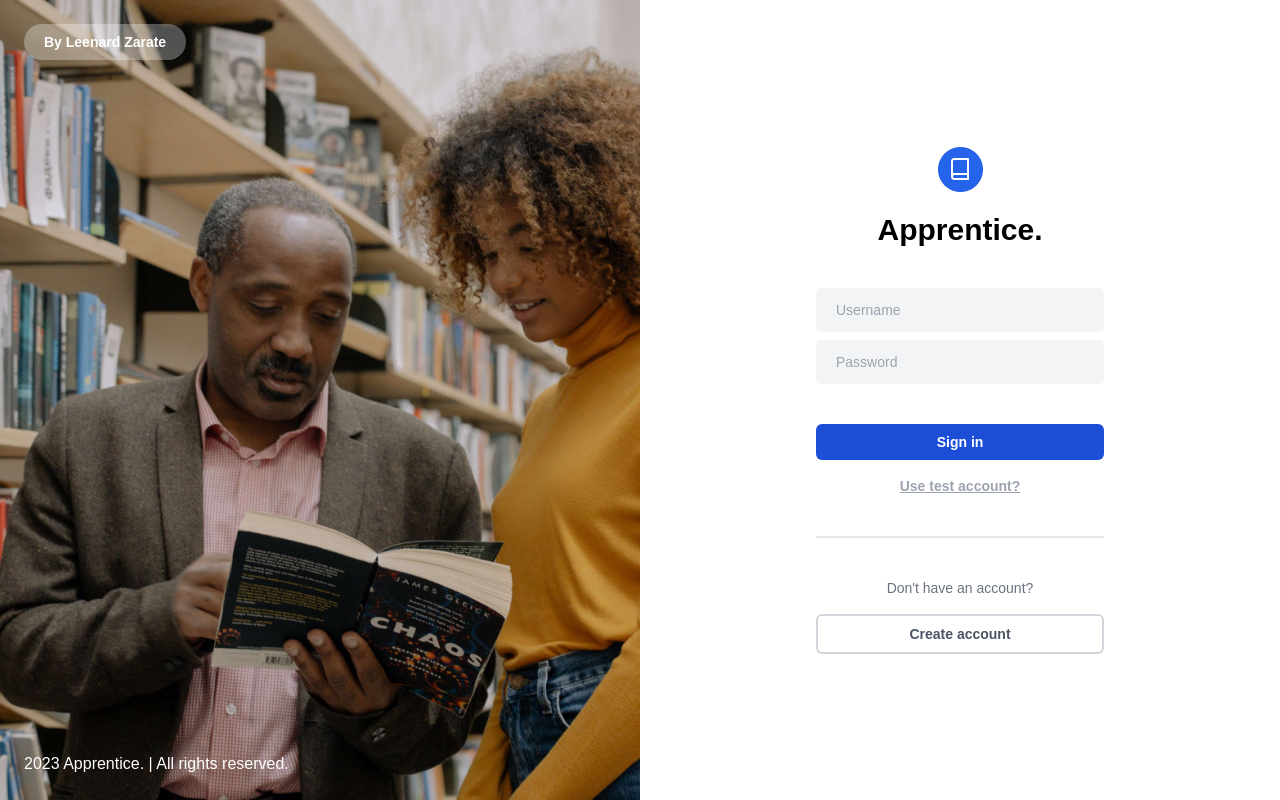
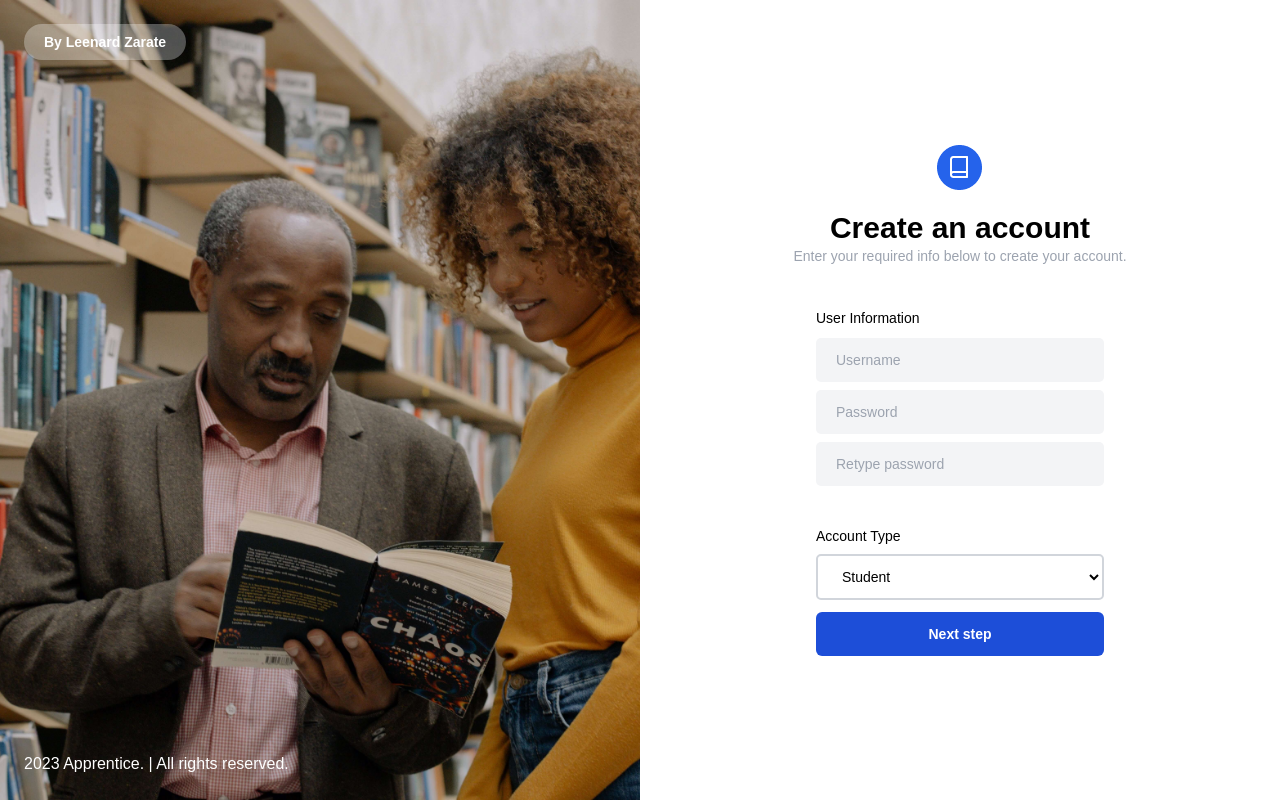
Before and after one commit to leenrd/Apprentice, a React (Vite) app: page / in a window 1280 px wide. Built offline with nearby package versions, Linux system fonts and the light colour scheme.

Commit message:
auth signUp, admin, student update

```diff
--- /dev/null
+++ b/src/auth/FormAdminSignup.tsx
@@ -0,0 +1,58 @@
+import { Button } from "@/components/button";
+import React from "react";
+
+const FormAdminSignuo = () => {
+  return (
+    <>
+      <div className="flex flex-col items-center mb-10">
+        <div className="mb-5">
+          <img src="/favicon.png" alt="logo" />
+        </div>
+        <p className="font-bold text-3xl">Create an account</p>
+        <p className="text-gray-400 text-sm">
+          Enter your required info below to create your account.
+        </p>
+      </div>
+      <form className="flex flex-col gap-2 items-center w-[45%]">
+        <div className="w-[100%]">
+          <label className="text-sm font-normal">User Information</label>
+          <input
+            type="text"
+            className="pl-5 pr-7 py-3 bg-gray-100 rounded-[5px] focus:ring text-sm w-[100%] focus:outline-none focus:border-blue-700 mt-2"
+            placeholder="Username"
+            required
+          />
+        </div>
+        <input
+          type="password"
+          className="pl-5 pr-7 py-3 bg-gray-100 rounded-[5px] focus:ring text-sm w-[100%] focus:outline-none focus:border-blue-700"
+          placeholder="Password"
+          required
+        />
+        <input
+          type="password"
+          className="pl-5 pr-7 py-3 bg-gray-100 rounded-[5px] focus:ring text-sm w-[100%] focus:outline-none focus:border-blue-700 mb-8"
+          placeholder="Retype password"
+          required
+        />
+        <div className="w-[100%] flex flex-col items-start">
+          <label className="text-sm font-normal">Account Type</label>
+          <select
+            name="accType"
+            id="accountType"
+            required
+            className="mt-2 pl-5 pr-7 py-3 bg-transparent border-gray-300 border-2 rounded-[5px] focus:ring text-sm w-[100%] focus:outline-none focus:border-blue-700"
+          >
+            <option value="student">Student</option>
+            <option value="admin">Admin</option>
+          </select>
+          <Button variant={"long"} className="mt-3">
+            Next step
+          </Button>
+        </div>
+      </form>
+    </>
+  );
+};
+
+export default FormAdminSignuo;
--- /dev/null
+++ b/src/auth/FormSignIn.tsx
@@ -0,0 +1,43 @@
+import { Button } from "@/components/button";
+
+const FormSignIn = () => {
+  return (
+    <>
+      <div className="flex flex-col items-center gap-5 mb-10">
+        <div>
+          <img src="/favicon.png" alt="logo" />
+        </div>
+        <p className="font-bold text-3xl">Apprentice.</p>
+      </div>
+      <form className="flex flex-col gap-2 items-center w-[45%]">
+        <input
+          type="text"
+          className="pl-5 pr-7 py-3 bg-gray-100 rounded-[5px] focus:ring text-sm w-[100%] focus:outline-none focus:border-blue-700"
+          placeholder="Username"
+          required
+        />
+        <input
+          type="password"
+          className="pl-5 pr-7 py-3 bg-gray-100 rounded-[5px] focus:ring text-sm w-[100%] focus:outline-none focus:border-blue-700 mb-8"
+          placeholder="Password"
+          required
+        />
+        <input
+          type="submit"
+          className="cursor-pointer font-semibold rounded-md text-sm active:scale-95 text-white px-6 py-2 w-[100%] bg-blue-700 hover:bg-blue-600 mb-2"
+          value="Sign in"
+        />
+        <Button variant={"ghost"} className="py-0 hover:text-blue-600">
+          Use test account?
+        </Button>
+        <div className="my-8 border-[.6px] border-gray-200 w-[100%]" />
+        <p className="text-sm text-gray-500 mb-2">Don't have an account?</p>
+        <Button variant={"outline"} className="w-[100%] py-2">
+          Create account
+        </Button>
+      </form>
+    </>
+  );
+};
+
+export default FormSignIn;
--- /dev/null
+++ b/src/auth/FormSignUp.tsx
@@ -0,0 +1,57 @@
+import { Button } from "@/components/button";
+
+const FormSignUp = () => {
+  return (
+    <>
+      <div className="flex flex-col items-center mb-10">
+        <div className="mb-5">
+          <img src="/favicon.png" alt="logo" />
+        </div>
+        <p className="font-bold text-3xl">Create an account</p>
+        <p className="text-gray-400 text-sm">
+          Enter your required info below to create your account.
+        </p>
+      </div>
+      <form className="flex flex-col gap-2 items-center w-[45%]">
+        <div className="w-[100%]">
+          <label className="text-sm font-normal">User Information</label>
+          <input
+            type="text"
+            className="pl-5 pr-7 py-3 bg-gray-100 rounded-[5px] focus:ring text-sm w-[100%] focus:outline-none focus:border-blue-700 mt-2"
+            placeholder="Username"
+            required
+          />
+        </div>
+        <input
+          type="password"
+          className="pl-5 pr-7 py-3 bg-gray-100 rounded-[5px] focus:ring text-sm w-[100%] focus:outline-none focus:border-blue-700"
+          placeholder="Password"
+          required
+        />
+        <input
+          type="password"
+          className="pl-5 pr-7 py-3 bg-gray-100 rounded-[5px] focus:ring text-sm w-[100%] focus:outline-none focus:border-blue-700 mb-8"
+          placeholder="Retype password"
+          required
+        />
+        <div className="w-[100%] flex flex-col items-start">
+          <label className="text-sm font-normal">Account Type</label>
+          <select
+            name="accType"
+            id="accountType"
+            required
+            className="mt-2 pl-5 pr-7 py-3 bg-transparent border-gray-300 border-2 rounded-[5px] focus:ring text-sm w-[100%] focus:outline-none focus:border-blue-700"
+          >
+            <option value="student">Student</option>
+            <option value="admin">Admin</option>
+          </select>
+          <Button variant={"long"} className="mt-3">
+            Next step
+          </Button>
+        </div>
+      </form>
+    </>
+  );
+};
+
+export default FormSignUp;
--- a/src/auth/signInPage.tsx
+++ b/src/auth/signInPage.tsx
@@ -1,13 +1,9 @@
-import { Button } from "@/components/button";
 import { useForm } from "react-hook-form";
+import FormSignIn from "./FormSignIn";
+import FormSignUp from "./FormSignUp";
+import FormAdminSignup from "./FormAdminSignup";
 
 const SignInPage = () => {
-  // const {
-  //   register,
-  //   handleSubmit,
-  //   formState: { errors, isSubmitting },
-  // } = useForm();
-
   return (
     <div className="h-screen grid grid-cols-2">
       <div className="bg-[url('/bgauth.jpg')] bg-center bg-cover flex flex-col items-start justify-between p-6">
@@ -15,39 +11,7 @@ const SignInPage = () => {
         <p className="text-white ">2023 Apprentice. | All rights reserved.</p>
       </div>
       <div className="flex flex-col items-center justify-center">
-        <div className="flex flex-col items-center gap-5 mb-10">
-          <div>
-            <img src="./public/favicon.png" alt="logo" />
-          </div>
-          <p className="font-bold text-3xl">Apprentice.</p>
-        </div>
-        <div className="flex flex-col gap-2 items-center w-[45%]">
-          <input
-            type="text"
-            className="pl-5 pr-7 py-3 bg-gray-100 rounded-[5px] focus:ring text-sm w-[100%] focus:outline-none focus:border-blue-700"
-            placeholder="Username"
-            required
-          />
-          <input
-            type="password"
-            className="pl-5 pr-7 py-3 bg-gray-100 rounded-[5px] focus:ring text-sm w-[100%] focus:outline-none focus:border-blue-700 mb-8"
-            placeholder="Password"
-            required
-          />
-          <input
-            type="submit"
-            className="cursor-pointer font-semibold rounded-md text-sm active:scale-95 text-white px-6 py-2 w-[100%] bg-blue-700 hover:bg-blue-600 mb-2"
-            value="Sign in"
-          />
-          <Button variant={"ghost"} className="py-0 hover:text-blue-600">
-            Use test account?
-          </Button>
-          <div className="my-8 border-[.6px] border-gray-200 w-[100%]" />
-          <p className="text-sm text-gray-500 mb-2">Don't have an account?</p>
-          <Button variant={"outline"} className="w-[100%] py-2">
-            Create account
-          </Button>
-        </div>
+        <FormAdminSignup />
       </div>
     </div>
   );
--- a/src/components/button.tsx
+++ b/src/components/button.tsx
@@ -8,7 +8,7 @@ const buttonVariants = cva(
     variants: {
       variant: {
         default: "bg-blue-600 hover:bg-blue-700",
-        long: "w-max bg-blue-700 hover:bg-blue-600",
+        long: "w-[100%] bg-blue-700 hover:bg-blue-600",
         destructive: "bg-red-500 hover:bg-red-600",
         ghost: "bg-transparent underline text-gray-400",
         outline: "bg-transparent text-gray-600 border-2 border-gray-300",
```
